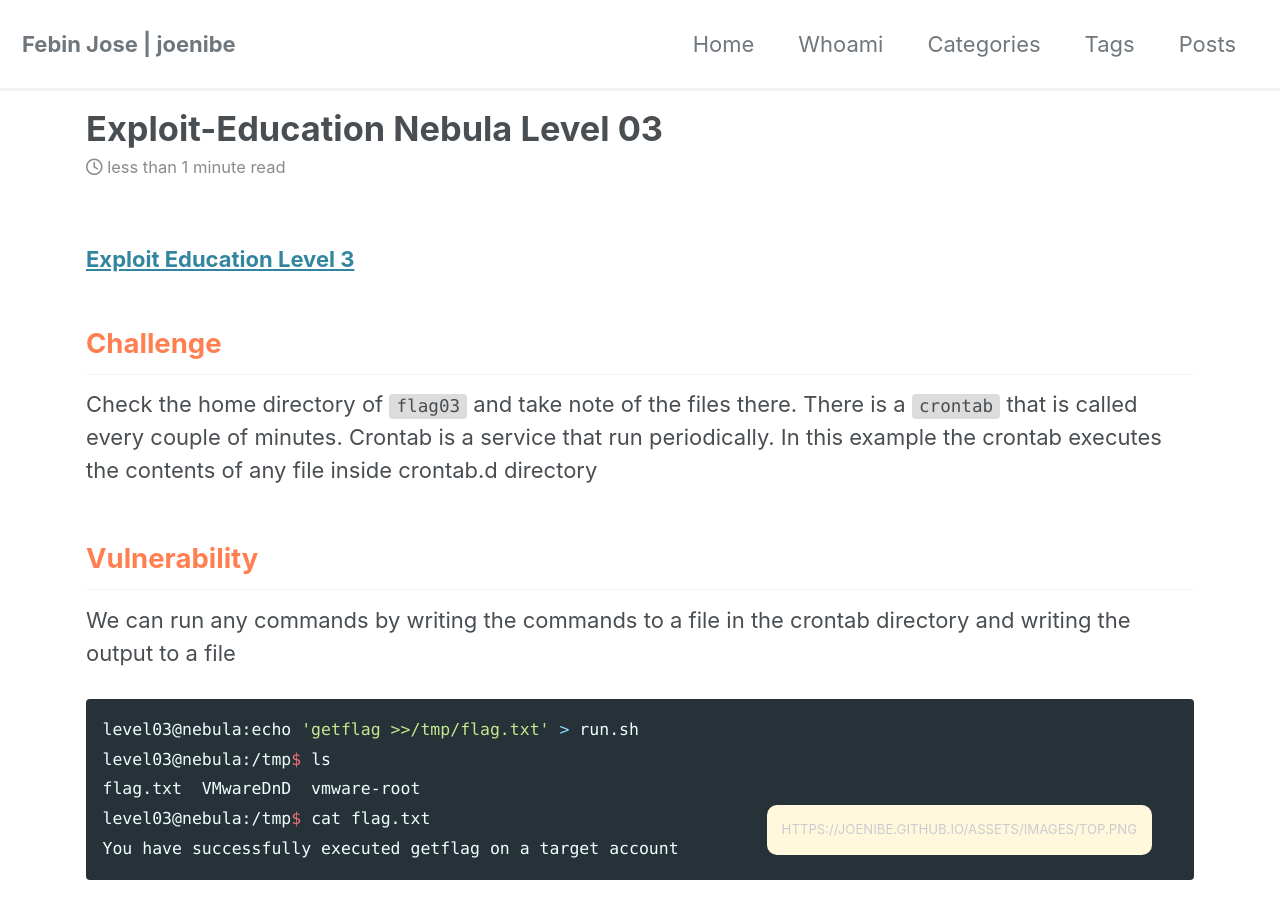
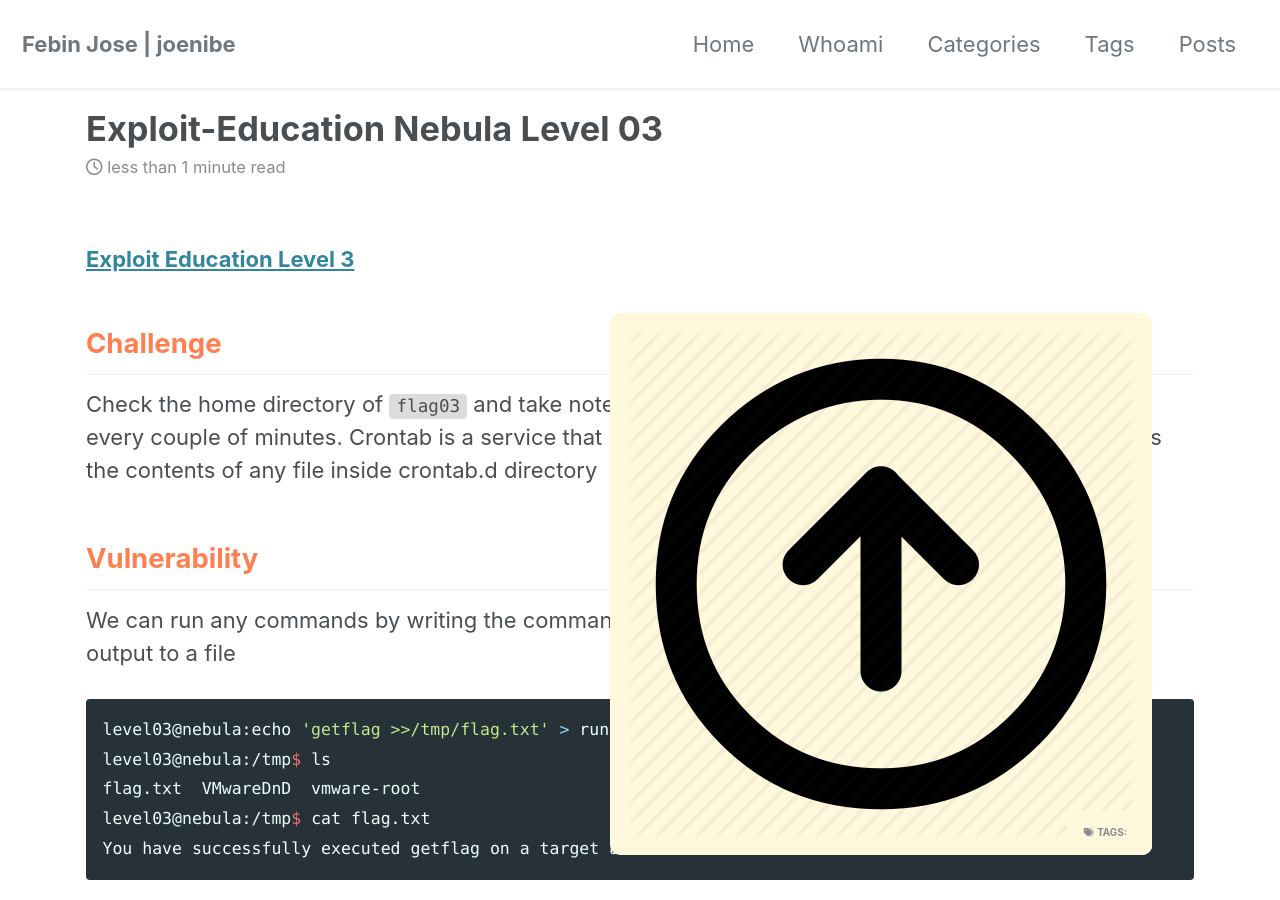
Before and after one commit to JoeNibe/JoeNibe.github.io, a Jekyll site: the page built from _posts/nebula/2019-08-13-level03.md, in a window 1280 px wide and 900 px high. Built offline with Jekyll 4.4.1, drawn with Linux system fonts in a browser that asks for light colours; cached includes are drawn as plain includes; nearby versions of some CDN libraries.

Commit message:
Update single_c.html

```diff
--- a/_layouts/single_c.html
+++ b/_layouts/single_c.html
@@ -45,7 +45,7 @@
         {{ content }}
         {% if page.link %}<div><a href="{{ page.link }}" class="btn btn--primary">{{ site.data.ui-text[site.locale].ext_link_label | default: "Direct Link" }}</a></div>{% endif %}
           <!--<h2><a href="#top" class="back-to-top">{{ site.data.ui-text[site.locale].back_to_top | default: 'Top' }} &uarr;</a></h2>-->
-          <a href="#top" class="back-to-top">{{ site.url }}{{ site.baseurl }}/assets/images/top.png</a>
+          <a href="#top" class="back-to-top"><img src="{{ site.url }}{{ site.baseurl }}/assets/images/top.png" alt="{{ site.data.ui-text[site.locale].back_to_top | default: 'Top' }} &uarr;"</a>
       </section>
 
       <footer class="page__meta">
```
